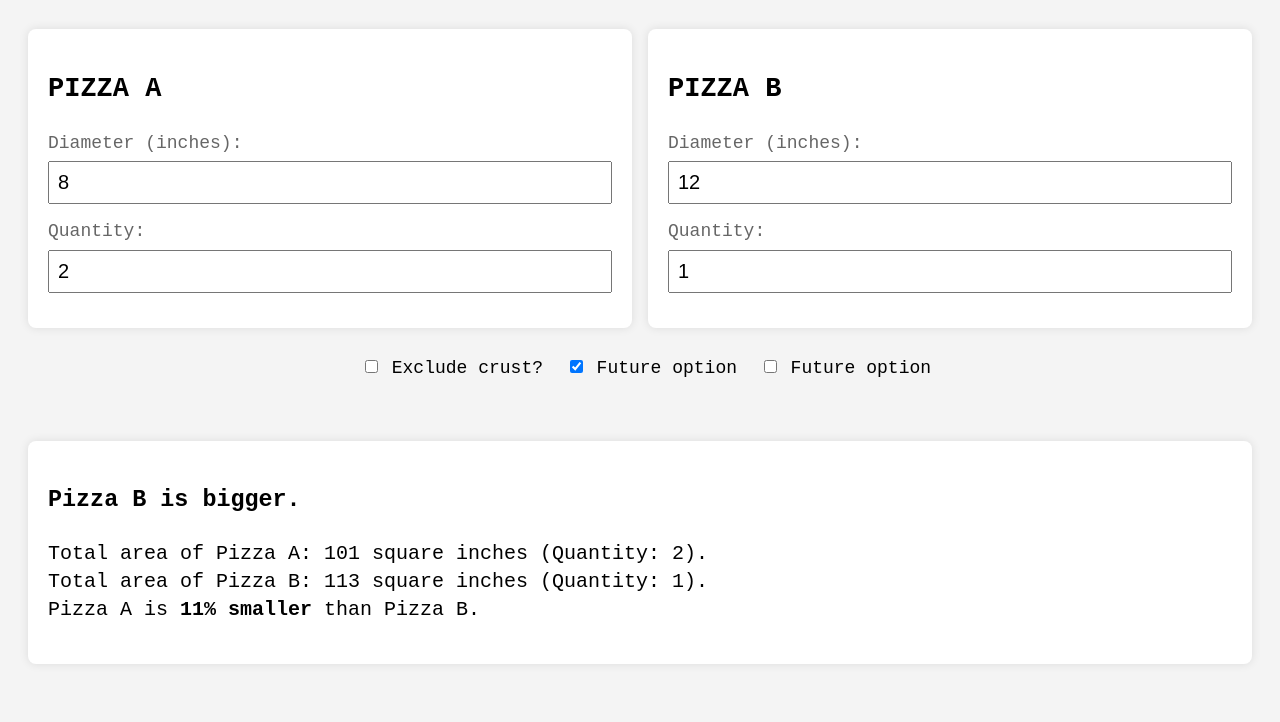
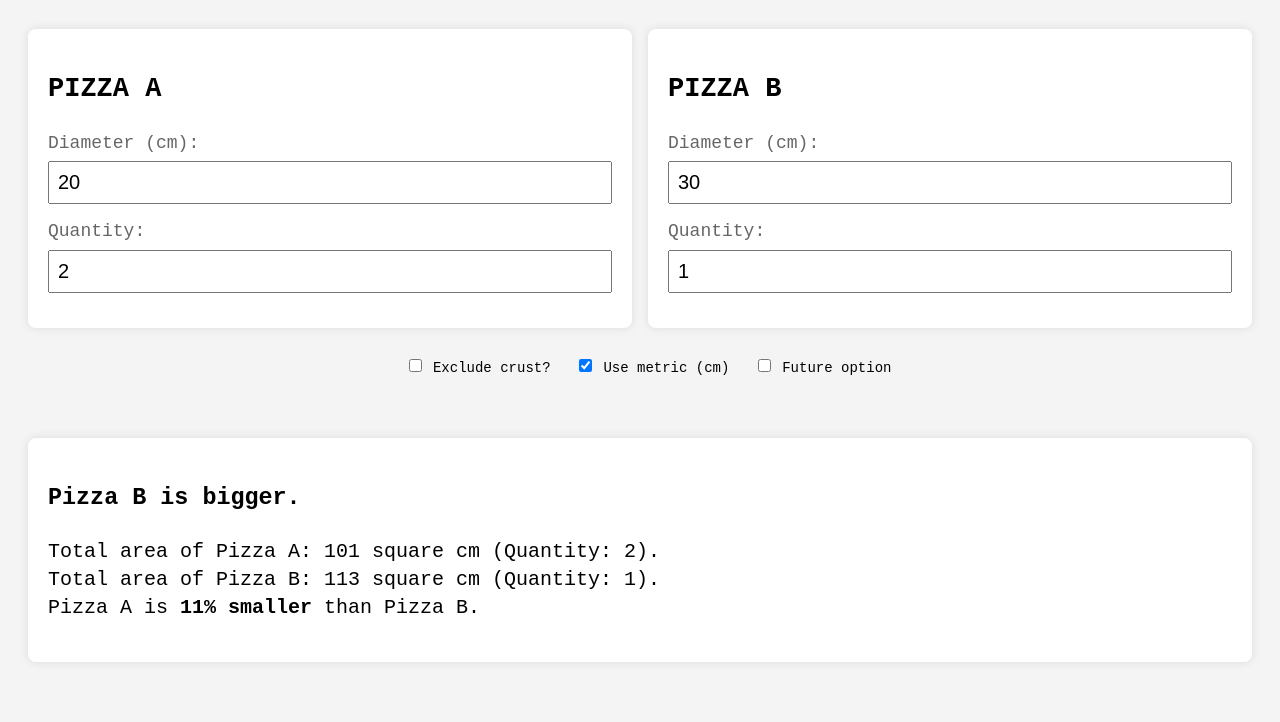
Before and after one commit to aspiramedia/pizza-battle, a plain HTML site: page index.html in a window 1280 px wide. Both pictures are taken after a click on the checkbox 576 px from the left and 444 px from the top of the page. Shown: the part 78-800 px from the top of the page. Drawn offline with Linux system fonts and the light colour scheme.

Commit message:
Initial attempt at Imperial/Metric conversion.

```diff
--- a/index.html
+++ b/index.html
@@ -28,20 +28,22 @@
 
     </div>
 
-    <input type="checkbox" name="excludeCrust" id="excludeCrust">
-    Exclude crust?
+    <div class="options">
+        <input type="checkbox" name="excludeCrust" id="excludeCrust">
+        Exclude crust?
 
-    <input type="checkbox" name="futureOption1" id="futureOption1">
-    Future option
+        <input type="checkbox" name="useMetric" id="useMetric">
+        Use metric (cm)
 
-    <input type="checkbox" name="futureOption2" id="futureOption2">
-    Future option
+        <input type="checkbox" name="futureOption2" id="futureOption2">
+        Future option
+    </div>
 
     <div id="result"></div>
 
     <ul class="caveats">
         <li><strong>Exclude crust:</strong> For crust haters, this ignores the crust edge. Assumes the crust edge is 1 inch all round. Therefore enabling this option removes 2 inches off the diameter. <em>Fun fact: This is also called the cornicione.</em></li>
-        <li><strong>Caveat label:</strong> Lorem ipsum dolor sit amet, consectetur adipiscing elit. Nullam lectus risus, iaculis ultricies mollis id, scelerisque in felis. Duis sit amet dictum eros. Sed sollicitudin congue nisl, quis facilisis mi posuere vel. Phasellus placerat augue a magna gravida, non tincidunt orci volutpat. Ut lectus quam, finibus ut gravida a, scelerisque et ex. </li>
+        <li><strong>Units:</strong> When converting between Metric and Imperial, the nearest whole number is used to keep the input diameters simple.</li>
         <li><strong>Caveat label:</strong> Donec porttitor neque non eros varius sodales. Aenean sed gravida elit.</li>
     </ul>
 
--- a/script.js
+++ b/script.js
@@ -7,17 +7,50 @@ function calcPercentDiff(area1, area2) {
     return ((area1 - area2) / area2) * 100;
 }
 
+function convertToMetric(imperialValue) {
+    return (imperialValue * 2.54).toFixed(0);
+}
+
+function convertToImperial(metricValue) {
+    return (metricValue / 2.54).toFixed(0);
+}
+
+let isFirstTime = true;
+
 // Function to compare areas and update the result
 function compareAreas() {
+
     // Get the diameter and quantity input values for both pizzas
     let diameter1 = parseFloat(document.getElementById("diameterInput1").value);
     const quantity1 = parseInt(document.getElementById("quantityInput1").value, 10);
-
     let diameter2 = parseFloat(document.getElementById("diameterInput2").value);
     const quantity2 = parseInt(document.getElementById("quantityInput2").value, 10);
 
     // Extra options
     const excludeCrust = document.getElementById("excludeCrust").checked;
+    const useMetric = document.getElementById("useMetric").checked;
+    const labelDiameterInput1 = document.querySelector('label[for="diameterInput1"]');
+    const labelDiameterInput2 = document.querySelector('label[for="diameterInput2"]');
+
+    let units = "";
+    if (useMetric) {
+        units = "cm";
+    } else {
+        units = "inches";
+    }
+    labelDiameterInput1.textContent = labelDiameterInput2.textContent = `Diameter (${units}):`;
+
+    document.getElementById('useMetric').addEventListener('change', function() {
+        // Handle the event, e.g., log a message
+        if (this.checked) {
+            document.getElementById("diameterInput1").value = convertToMetric(diameter1);
+            document.getElementById("diameterInput2").value = convertToMetric(diameter2);
+        } else {
+            document.getElementById("diameterInput1").value = convertToImperial(diameter1);
+            document.getElementById("diameterInput2").value = convertToImperial(diameter2);
+        }
+    });
+
 
     // Check if the inputs are valid numbers and quantities
     if (!isNaN(diameter1) && !isNaN(quantity1) && !isNaN(diameter2) && !isNaN(quantity2) && quantity1 > 0 && quantity2 > 0 && diameter1 > 0 && diameter2 > 0) {
@@ -45,7 +78,7 @@ function compareAreas() {
         const percentageDifference = calcPercentDiff(area1, area2);
 
         // Display the result with both areas, quantities, and friendlier percentage difference
-        let resultMessage = `<h3>${biggerPizza}.</h3><p>Total area of Pizza A: ${area1.toFixed(0)} square inches (Quantity: ${quantity1}).<br>Total area of Pizza B: ${area2.toFixed(0)} square inches (Quantity: ${quantity2}).<br>`;
+        let resultMessage = `<h3>${biggerPizza}.</h3><p>Total area of Pizza A: ${area1.toFixed(0)} square ${units} (Quantity: ${quantity1}).<br>Total area of Pizza B: ${area2.toFixed(0)} square ${units} (Quantity: ${quantity2}).<br>`;
 
         if (percentageDifference > 0) {
             resultMessage += `Pizza A is <strong>${percentageDifference.toFixed(0)}% bigger</strong> than Pizza B.</p>`;
@@ -65,3 +98,4 @@ document.querySelector('body').addEventListener('input', compareAreas);
 
 // Initial comparison on page load
 compareAreas();
+isFirstTime = false;
--- a/style.css
+++ b/style.css
@@ -46,8 +46,12 @@ input:focus {
     outline: none;
 }
 
+.options {
+    font-size: 14px;
+}
+
 input[type='checkbox'] {
-    margin-left: 16px;
+    margin-left: 20px;
 }
 
 #result {
```
Also changed, not shown: 1 other file.
